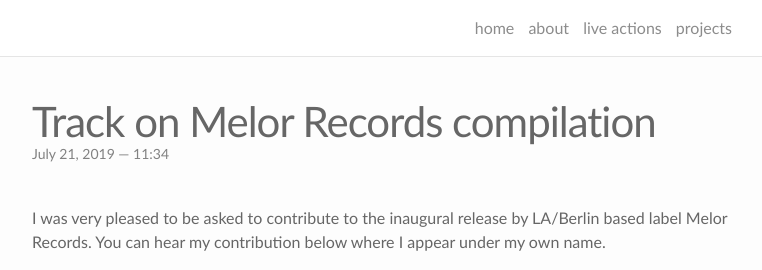
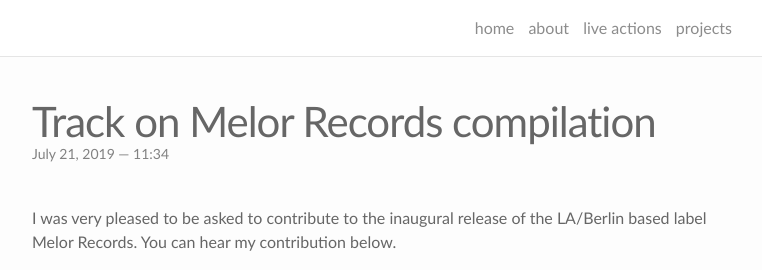
Before and after one commit to martindisley/martindisley.github.io, a Jekyll site: the page built from _portfolio/4_mothertongue.markdown, in a window 1280 px wide and 1250 px high, cut to the strip 0-270 px from the top of the window. Shown: the whole strip, without its empty margins (258-1020 px from the left). Built offline with Jekyll 4.4.1, drawn with Linux system fonts in a browser that asks for light colours; nearby versions of some CDN libraries.

Commit message:
melor edit02

```diff
--- a/_portfolio/4_mothertongue.markdown
+++ b/_portfolio/4_mothertongue.markdown
@@ -5,6 +5,6 @@
 img: /img/melor.jpg
 ---
 
-I was very pleased to be asked to contribute to the inaugural release by LA/Berlin based label Melor Records. You can hear my contribution below where I appear under my own name.
+I was very pleased to be asked to contribute to the inaugural release of the LA/Berlin based label Melor Records. You can hear my contribution below.
 
 <p align="center"><iframe style="border: 0; width: 600px; height: 850px;" src="https://bandcamp.com/EmbeddedPlayer/album=825658272/size=large/bgcol=ffffff/linkcol=333333/transparent=true/" seamless><a href="http://melorrecords.bandcamp.com/album/empty-gestures-vol-3-a-collection-of-friction">Empty Gestures Vol 3: A Collection Of Friction by Melor Records</a></iframe>
```
